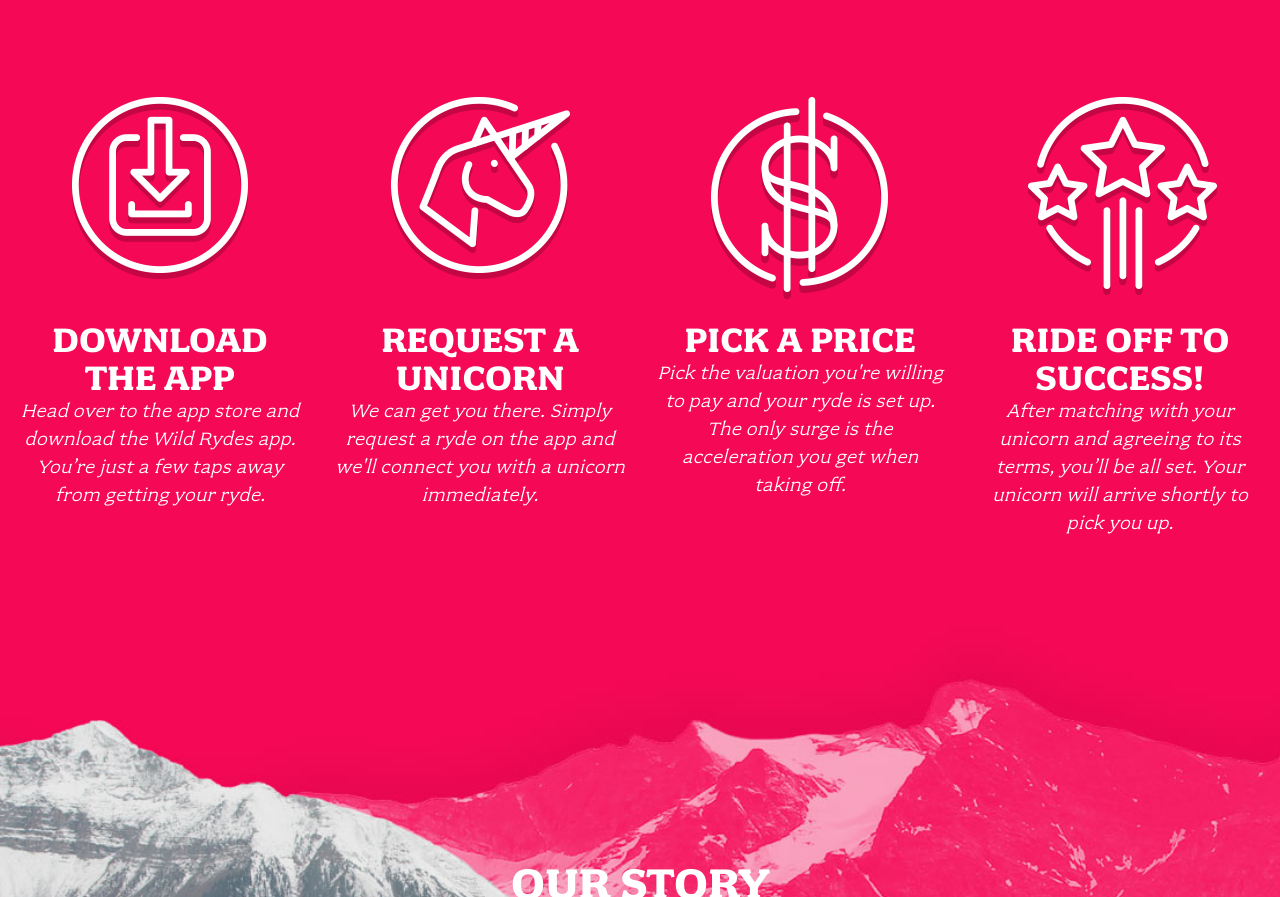
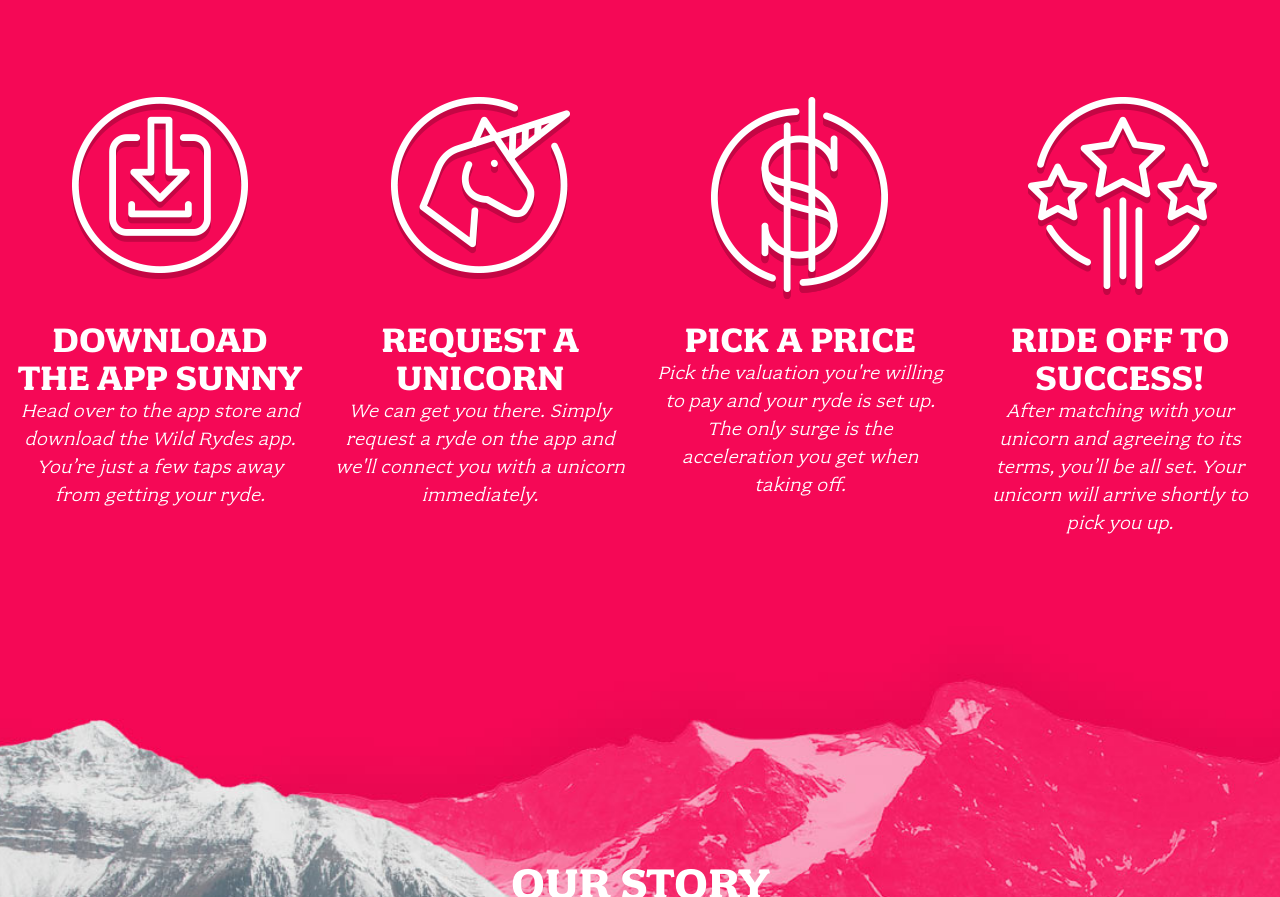
Before and after one commit to GDOTContractor/gdotcontractor, a plain HTML site: page index.html in a window 1280 px wide. Shown: the part 1267-2164 px from the top of the page. Drawn offline with Linux system fonts and the light colour scheme.

Commit message:
Update index.html
commit

```diff
--- a/index.html
+++ b/index.html
@@ -39,7 +39,7 @@
     <div class="row medium-up-2 large-up-4">
       <div class="column">
         <div class="home-about-block">
-          <h3 class="title icon-download">Download The App</h3>
+          <h3 class="title icon-download">Download The App sunny</h3>
           <p class="content">Head over to the app store and download the Wild Rydes app. You’re just a few taps away from getting your ryde.</p>
         </div>
       </div>
```
